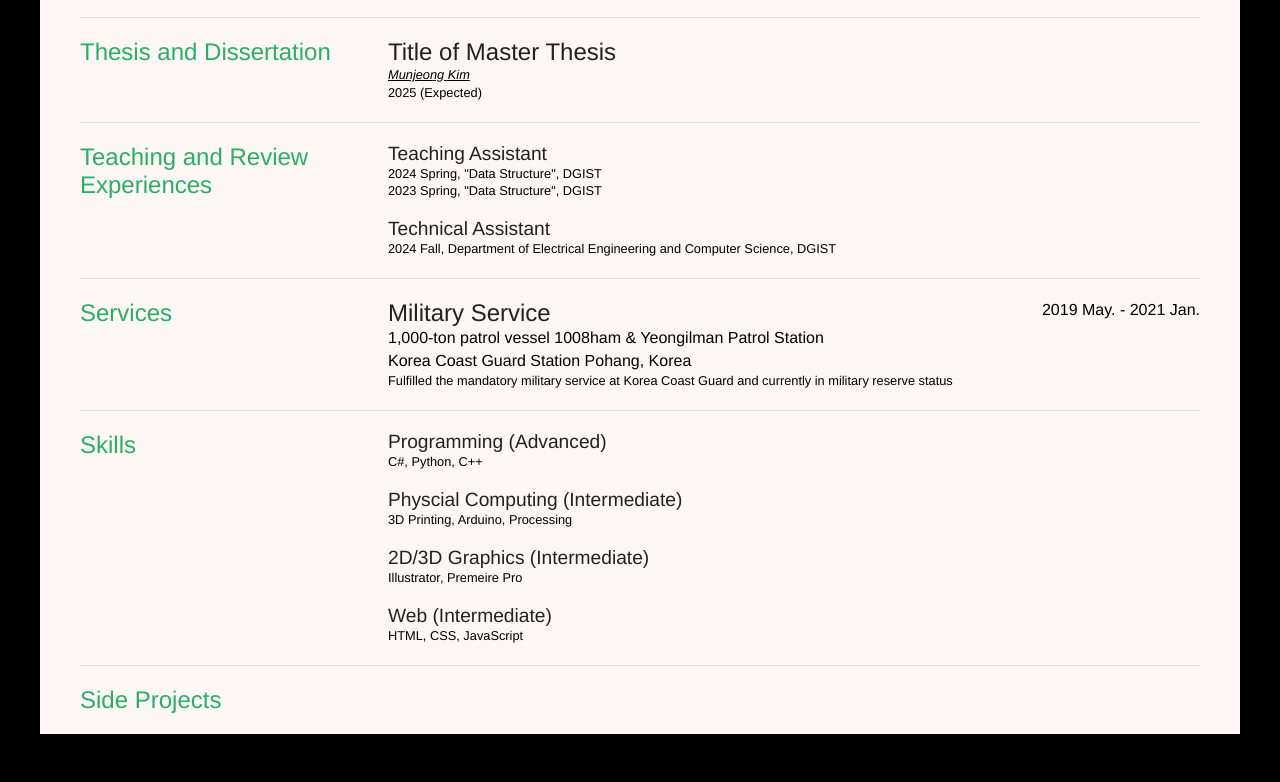
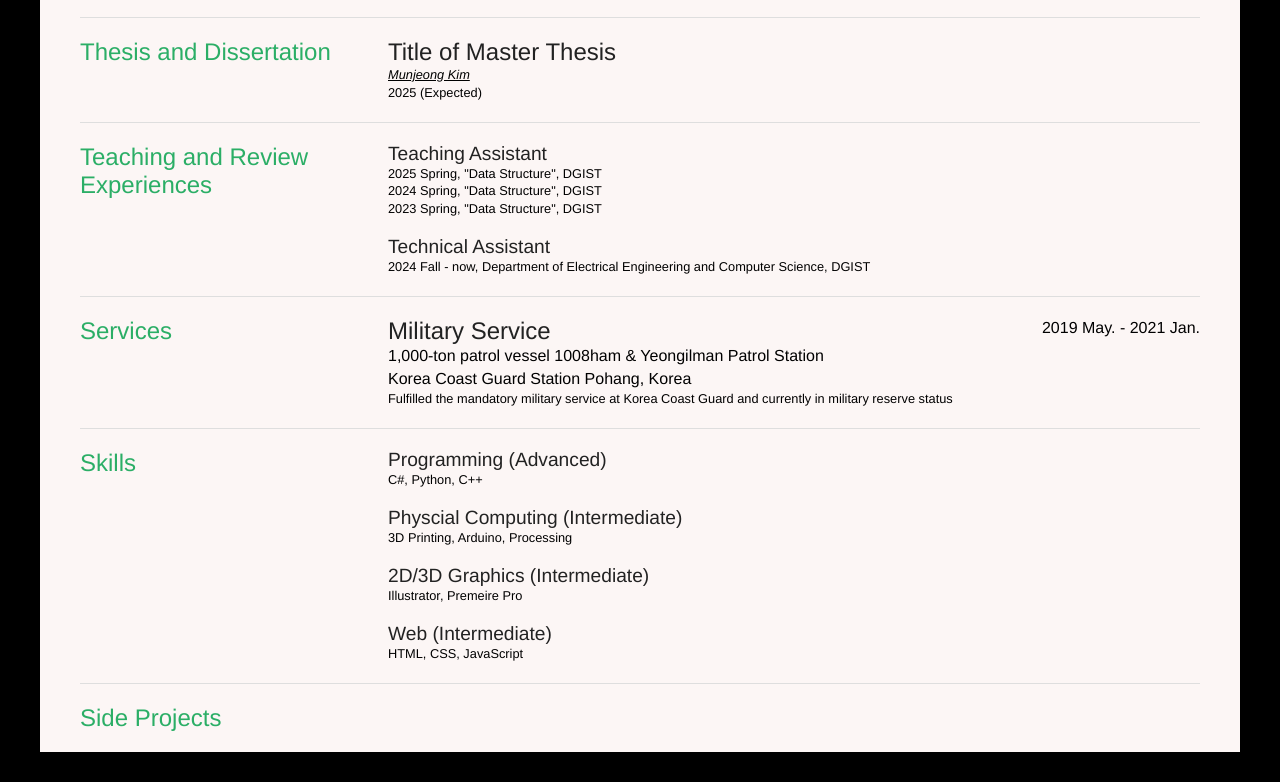
Before and after one commit to munjkim/munjkim.github.io, a plain HTML site: page index.html in a window 1280 px wide. Shown: the part 2025-2807 px from the top of the page. Drawn offline with Linux system fonts and the light colour scheme.

Commit message:
Feb 27, 2025 (2)

```diff
--- a/index.html
+++ b/index.html
@@ -320,13 +320,14 @@
 
 				<h3>Teaching Assistant</h3>
 				<p class="sectionContentSmall">
+					2025 Spring, "Data Structure", DGIST<br>
 					2024 Spring, "Data Structure", DGIST<br>
 					2023 Spring, "Data Structure", DGIST<br>
 				</p>
 				<br>
 				<h3>Technical Assistant</h3>
 				<p class="sectionContentSmall">
-					2024 Fall, Department of Electrical Engineering and Computer Science, DGIST<br>
+					2024 Fall - now, Department of Electrical Engineering and Computer Science, DGIST<br>
 				</p>
 
 				<!-- <h2>Community Contributions</h2>
```
